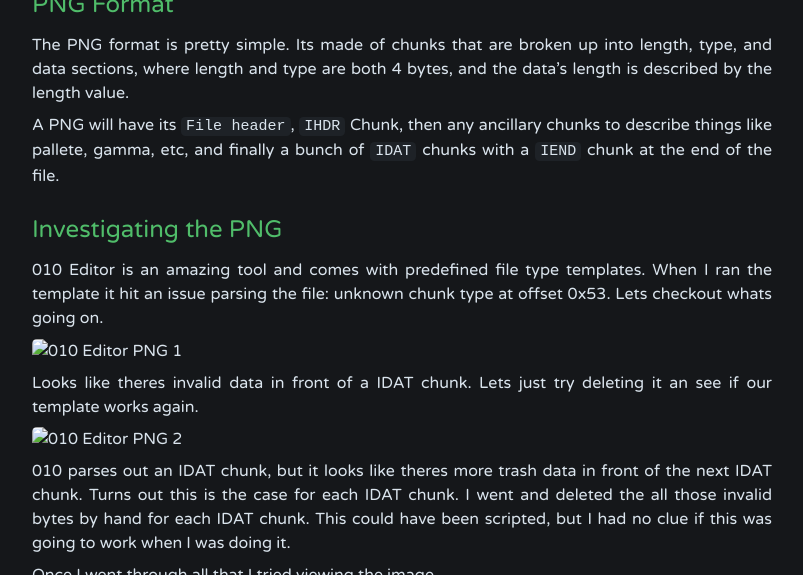
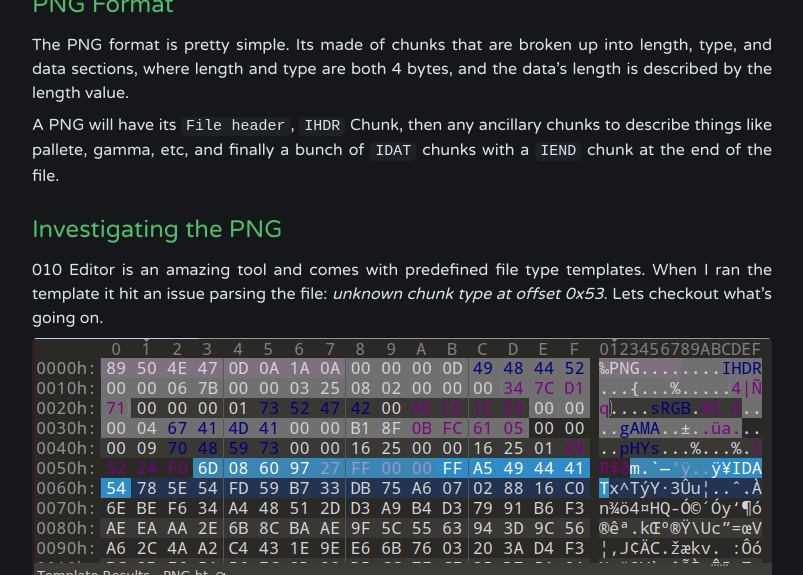
Before and after one commit to debugmen/debugmen.github.io, a Jekyll site: the page built from _posts/2021-02-27-fix-me.md, in a window 1280 px wide and 1400 px high, scrolled down 651 px, cut to the strip 0-575 px from the top of the window. Shown: the whole strip, without its empty margins (238-1041 px from the left). Built offline with Jekyll 4.4.1, drawn with Linux system fonts in a browser that asks for light colours; some of the changed text lies outside the part shown.

Commit message:
Fixed asset paths, and typos

```diff
--- a/_posts/2021-02-27-fix-me.md
+++ b/_posts/2021-02-27-fix-me.md
@@ -28,16 +28,16 @@ A PNG will have its `File header`, `IHDR` Chunk, then any ancillary chunks to de
 
 ## Investigating the PNG
 
-010 Editor is an amazing tool and comes with predefined file type templates. When I ran the template it hit an issue parsing the file: unknown chunk type at offset 0x53. Lets checkout whats going on.
+010 Editor is an amazing tool and comes with predefined file type templates. When I ran the template it hit an issue parsing the file: *unknown chunk type at offset 0x53*. Lets checkout what's going on.
 
-![010 Editor PNG 1](assets/tenable-2020/Fixme/fixme_010.png)
+![010 Editor PNG 1](/assets/tenable-2020/Fixme/fixme_010.png)
 
-Looks like theres invalid data in front of a IDAT chunk. Lets just try deleting it an see if our template works again.
+Looks like theres invalid data in front of a `IDAT` chunk. Lets just try deleting it an see if our template works again.
 
-![010 Editor PNG 2](assets/tenable-2020/Fixme/fixme_010_2.png)
+![010 Editor PNG 2](/assets/tenable-2020/Fixme/fixme_010_2.png)
 
-010 parses out an IDAT chunk, but it looks like theres more trash data in front of the next IDAT chunk. Turns out this is the case for each IDAT chunk. I went and deleted the all those invalid bytes by hand for each IDAT chunk. This could have been scripted, but I had no clue if this was going to work when I was doing it.
+010 parses out an `IDAT` chunk, but it looks like theres more trash data in front of the next `IDAT` chunk. Turns out this is the case for each `IDAT` chunk. I went and deleted the all those invalid bytes by hand for each `IDAT` chunk. This could have been scripted, but I had no clue if this was going to work when I was doing it.
 
 Once I went through all that I tried viewing the image
 
-![fixme_flag.png](assets/tenable-2020/Fixme/fixme_flag.png)
+![fixme_flag.png](/assets/tenable-2020/Fixme/fixme_flag.png)
--- a/_posts/2021-02-27-netrunner-encryption.md
+++ b/_posts/2021-02-27-netrunner-encryption.md
@@ -56,11 +56,11 @@ if(isset($_POST["do_encrypt"]))
 You'll notice that the IV and encryption key are the same for every request and that the encryption scheme is in ECB mode i.e. message blocks encrypt to the same cipher text block regardless of position in the message
 
 ## Leaking parts of the encrypted flag
-Since we control the first portion of the cipher text followed by the encrypted flag and know the block size already via the source, we can encrypt a message block where all but the last byte in the block is know. This allows up to check what value that last byte is by checking all possible values for that byte by sending queries to the website.
+Since we control the first portion of the cipher text followed by the encrypted flag and know the block size already via the source, we can construct a message block where all but the last byte in the block is know and encrypt it. This allows us to check what value that last byte is by checking all possible values for that byte by sending more messages to the website to encrypt.
 
 For example:
 
-let our first message `M1 = aaaaaaaaaaaaaaa`. which is 15 'a' characters, one short of the block size. This means the first block will contain 15 'a's and the first character of the flag. So when we encrypt `M1` we get some cipher text block we call `C1`. Next we guess and check for that last character by encrypting `M1' = M1 + X`
+Let our first message `M1 = aaaaaaaaaaaaaaa`. which is 15 'a' characters, one short of the block size. This means the first block will contain 15 'a's and the first character of the flag. So when we encrypt `M1` we get some cipher text block we call `C1`. Next we guess and check for that last character by encrypting `M1' = M1 + X`
 where `X` is the single letter we are guessing. We keep trying different `X`s until `M1'` encrypts to `C1` meaning we've correctly guessed the first character of the flag. In this case the first letter is 'f'.
 
 We repeat this process, adding on each known letter of the flag to our message until we get the whole flag.
```
Also changed, not shown: other parts of _posts/2021-02-27-fix-me.md (+1 -1 lines), other parts of _posts/2021-02-27-netrunner-encryption.md (+1 -1 lines), _posts/2020-09-12-flask_caching.md (+8 -6 lines), _posts/2020-09-22-reversing-is-amazing.md (+1 -1 lines), _posts/2021-02-27-ecdsa-implementation-review.md (+2 -2 lines), _posts/2021-02-27-play-me.md (+11 -7 lines), assets/tenable-2020/playme/playme_state1.png (deleted), assets/tenable-2020/playme/playme_state2.png (deleted), assets/tenable-2020/playme/playme_states.png (added).
